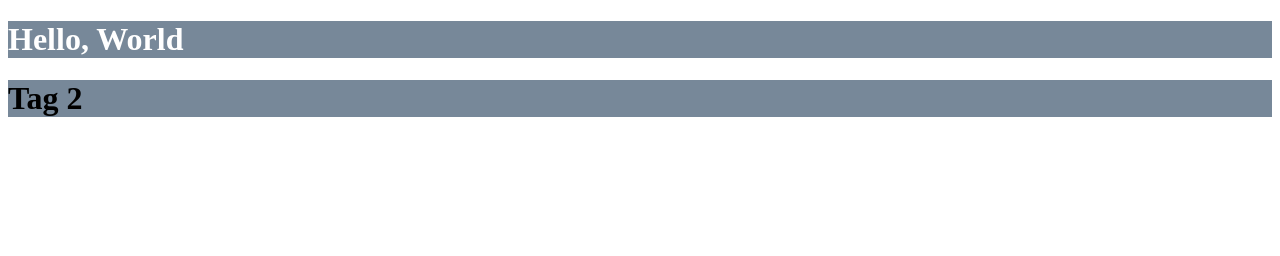
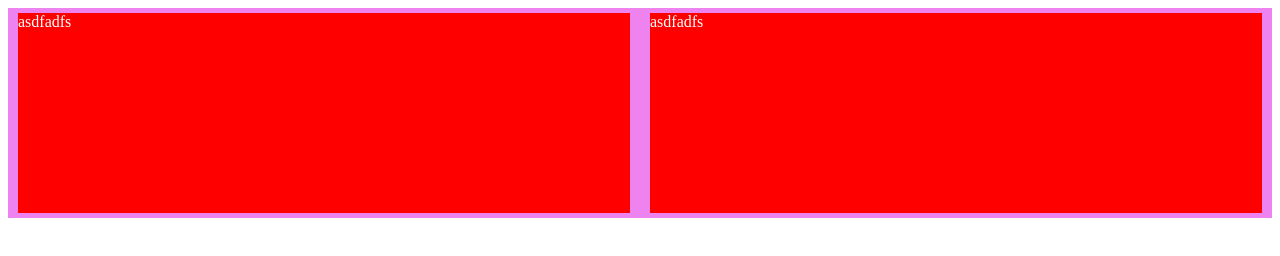
Before and after one commit to weerachai06/web-design, a plain HTML site: page w-3/group1/index.html in a window 1280 px wide. Drawn offline with Linux system fonts and the light colour scheme.

Commit message:
uploaded

```diff
--- a/w-3/group1/index.html
+++ b/w-3/group1/index.html
@@ -5,21 +5,36 @@
     <meta name="viewport" content="width=device-width, initial-scale=1.0">
     <title>Document</title>
     <style>
-        div{
-            background-color: lightslategrey;
+        .container {
+            background-color: violet;
+            display: flex;
+            flex-direction: row;
         }
-        .item{
+        .item {
             color: white;
+            background-color: blue;
+            width: 500px;
+            height: 200px;
+            margin: 5px 10px;
+        }
+        /* ออกแบบสำหรับหน้าจอขนาด SM */
+        @media (min-width: 576px) {
+            .item {
+                width: 50%;
+                background-color: red;
+            }
         }
     </style>
 </head>
 <body>
-    <div class="item">
-        <h1>Hello, World</h1>
-    </div>
+    <div class="container">
+        <div class="item">
+            asdfadfs
+        </div>
 
-    <div>
-        <h1>Tag 2</h1>
+        <div class="item">
+            asdfadfs
+        </div>
     </div>
 </body>
 </html>
```
